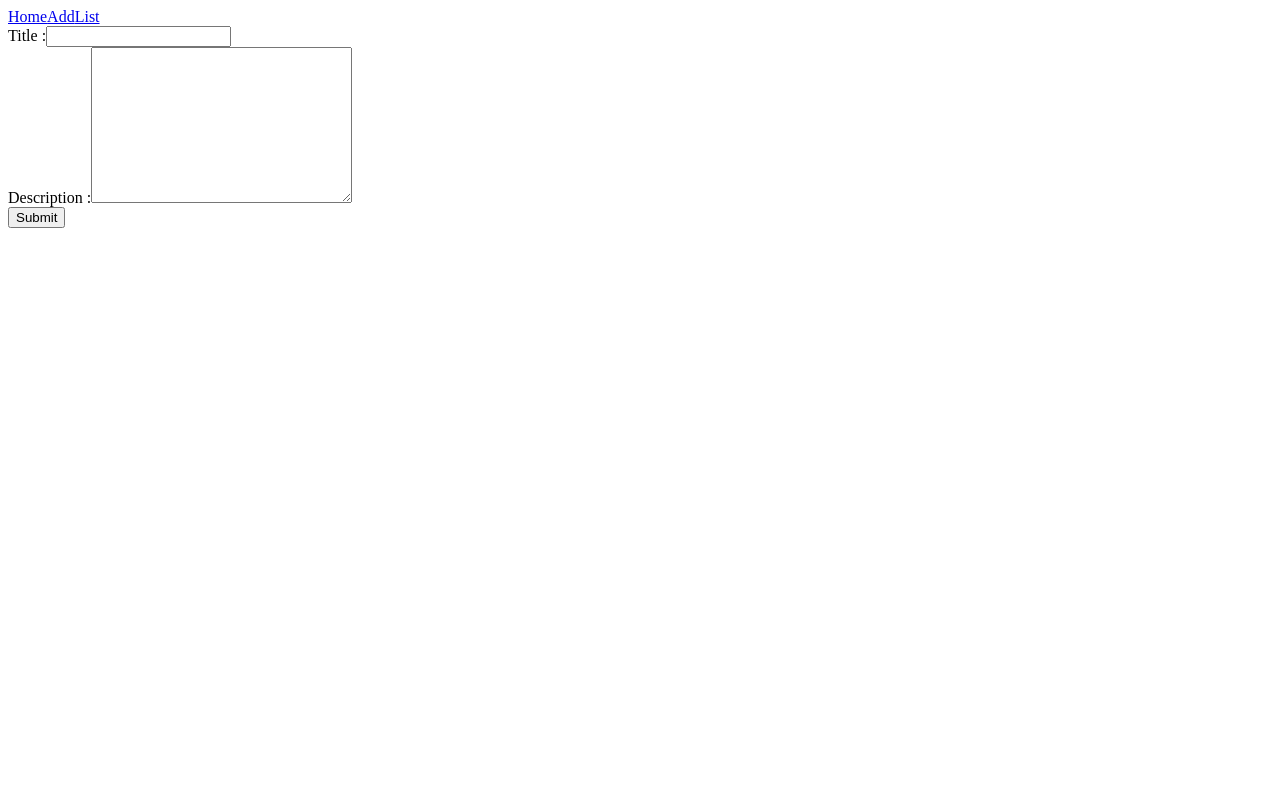
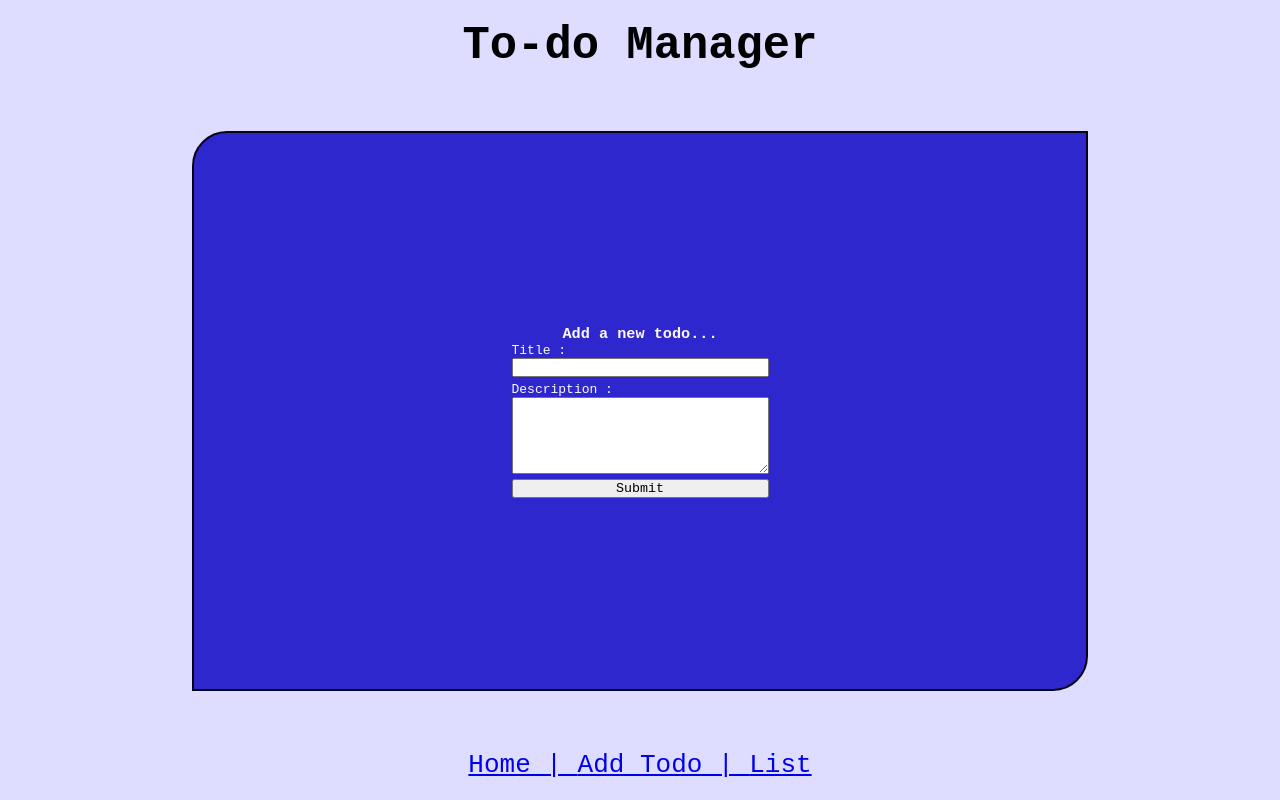
Before and after one commit to MathieuRosiere/To-do-App, a Vue app in the folder todos_client/: page /add in a window 1280 px wide. Built offline with nearby package versions, Linux system fonts and the light colour scheme.

Commit message:
quick CSS

```diff
--- a/todos_client/src/App.vue
+++ b/todos_client/src/App.vue
@@ -3,12 +3,34 @@ import { RouterLink, RouterView } from "vue-router";
 </script>
 
 <template>
-<RouterLink to="/">Home</RouterLink>
-<RouterLink to="/add">Add</RouterLink>
-<RouterLink to="/list">List</RouterLink>
-<RouterView></RouterView>
+  <h1 class="main-title">To-do Manager</h1>
+  <RouterView id="router-view"></RouterView>
+  <nav class="navbar">
+    <RouterLink to="/">Home | </RouterLink>
+    <RouterLink to="/add">Add Todo | </RouterLink>
+    <RouterLink to="/list">List</RouterLink>
+  </nav>
 </template>
 
 <style scoped>
+.main-title {
+  margin-top: 20px;
+  font-size: 3.5rem;
+}
 
+.navbar {
+    font-size: 2rem;
+  margin-bottom: 20px;
+}
+
+#router-view {
+  height: 70%;
+  width: 70%;
+  border: 2px solid var(--font-color-black);
+  border-radius: 35px 0px 35px 0px;
+  background-color: var(--primary);
+  padding: 10px;
+  color: var(--font-color-white);
+  overflow: hidden;
+}
 </style>
--- a/todos_client/src/assets/main.css
+++ b/todos_client/src/assets/main.css
@@ -0,0 +1,31 @@
+:root {
+    --font-color-white: #fbfbfe;
+    --body-bg-color: #dedcff;
+    --font-color-black: #050315;
+    --primary: #2f27ce;
+    --secondary: #dedcff;
+    --accent: #433bff;
+}
+
+* {
+    padding: 0;
+    margin: 0;
+    box-sizing: border-box;
+    font-family: monospace;
+
+}
+
+body {
+    height: 100dvh;
+    width: 100dvw;
+    background-color:var(--body-bg-color);
+}
+
+div#app {
+    height: 100%;
+    width: 100%;
+    display: flex;
+    flex-flow: column nowrap;
+    justify-content: space-between;
+    align-items: center;
+}
--- a/todos_client/src/components/ModalEdit.vue
+++ b/todos_client/src/components/ModalEdit.vue
@@ -19,12 +19,12 @@ const todoUpdateHandler = async () => {
   <div class="modal-bg" @click.self="$emit('closeModal')">
     <div class="modal-content">
       <form action="#" @submit.prevent="todoUpdateHandler">
-        <div class="label&input">
-          <label for="title">Title :</label>
+        <div class="label-input">
+          <label for="title">New Title :</label>
           <input v-model="updatedTodo.title" type="text" id="title" />
         </div>
-        <div class="label&input">
-          <label for="desc">Description :</label>
+        <div class="label-input">
+          <label for="desc">New Description :</label>
           <textarea
             v-model="updatedTodo.details"
             name="desc"
@@ -55,5 +55,18 @@ const todoUpdateHandler = async () => {
         box-sizing: border-box;
         border-radius: 1rem;
         aspect-ratio: 1 / 1;
-        background-color: hsl(0, 0%, 95%);
-    }</style>
+        background-color: var(--primary);
+    }
+
+    form {
+  display: flex;
+  flex-flow: column nowrap;
+  gap: 5px;
+}
+
+.label-input {
+  display: flex;
+  flex-flow: column nowrap;
+}
+
+    </style>
--- a/todos_client/src/views/HomePage.vue
+++ b/todos_client/src/views/HomePage.vue
@@ -1,7 +1,19 @@
 <script setup></script>
 
 <template>
-    <h1>To Do List</h1>
+  <main>
+    <h1>Welcome !</h1>
+  </main>
 </template>
 
-<style scoped></style>
+
+
+<style scoped>
+
+main {
+    font-size: 2rem;
+    display: grid;
+    place-content: center;
+}
+
+</style>
--- a/todos_client/src/views/TodoForm.vue
+++ b/todos_client/src/views/TodoForm.vue
@@ -1,6 +1,6 @@
 <script setup>
 import axios from "axios";
-import { ref, reactive } from "vue";
+import { reactive } from "vue";
 
 const newTodo = reactive({
   title: "",
@@ -16,23 +16,46 @@ const todoPostHandler = async () => {
 </script>
 
 <template>
+<main>
+  <h3>Add a new todo...</h3>
   <form action="#" @submit.prevent="todoPostHandler">
-    <div class="label&input">
+    <div class="label-input">
       <label for="title">Title :</label>
       <input v-model="newTodo.title" type="text" id="title" />
     </div>
-    <div class="label&input">
+    <div class="label-input">
       <label for="desc">Description :</label>
       <textarea
         v-model="newTodo.details"
         name="desc"
         id="desc"
         cols="30"
-        rows="10"
+        rows="5"
       ></textarea>
     </div>
     <button>Submit</button>
   </form>
+  </main>
 </template>
 
-<style scoped></style>
+<style scoped>
+
+main {
+  display: flex;
+  flex-flow: column nowrap;
+  justify-content: center;
+  align-items: center;
+}
+
+form {
+  display: flex;
+  flex-flow: column nowrap;
+  gap: 5px;
+}
+
+.label-input {
+  display: flex;
+  flex-flow: column nowrap;
+}
+
+</style>
--- a/todos_client/src/views/TodosDisplay.vue
+++ b/todos_client/src/views/TodosDisplay.vue
@@ -27,14 +27,33 @@ const startEditHandler = () => {
 </script>
 
 <template>
-  <div v-for="t in todosDetails">
-    <p>{{ t.id }}</p>
+  <main>
+  <div class="todo" v-for="t in todosDetails">
     <p>{{ t.title }}</p>
     <p>{{ t.details }}</p>
     <button @click="deleteTodo(t.id)">Delete</button>
     <button @click="startEditHandler">Edit</button>
     <ModalEdit v-if="modalDisplay === 'edit'" :todoID="t.id" @closeModal="modalDisplay = ''"/>
   </div>
+  </main>
 </template>
 
-<style scoped></style>
+<style scoped>
+
+main {
+  display: flex;
+  flex-flow: column nowrap;
+  justify-content: flex-start;
+  align-items: center;
+  overflow: auto;
+}
+
+div.todo {
+  display: flex;
+  align-items: center;
+}
+
+p {
+  margin-right: 5px;
+}
+</style>
```
